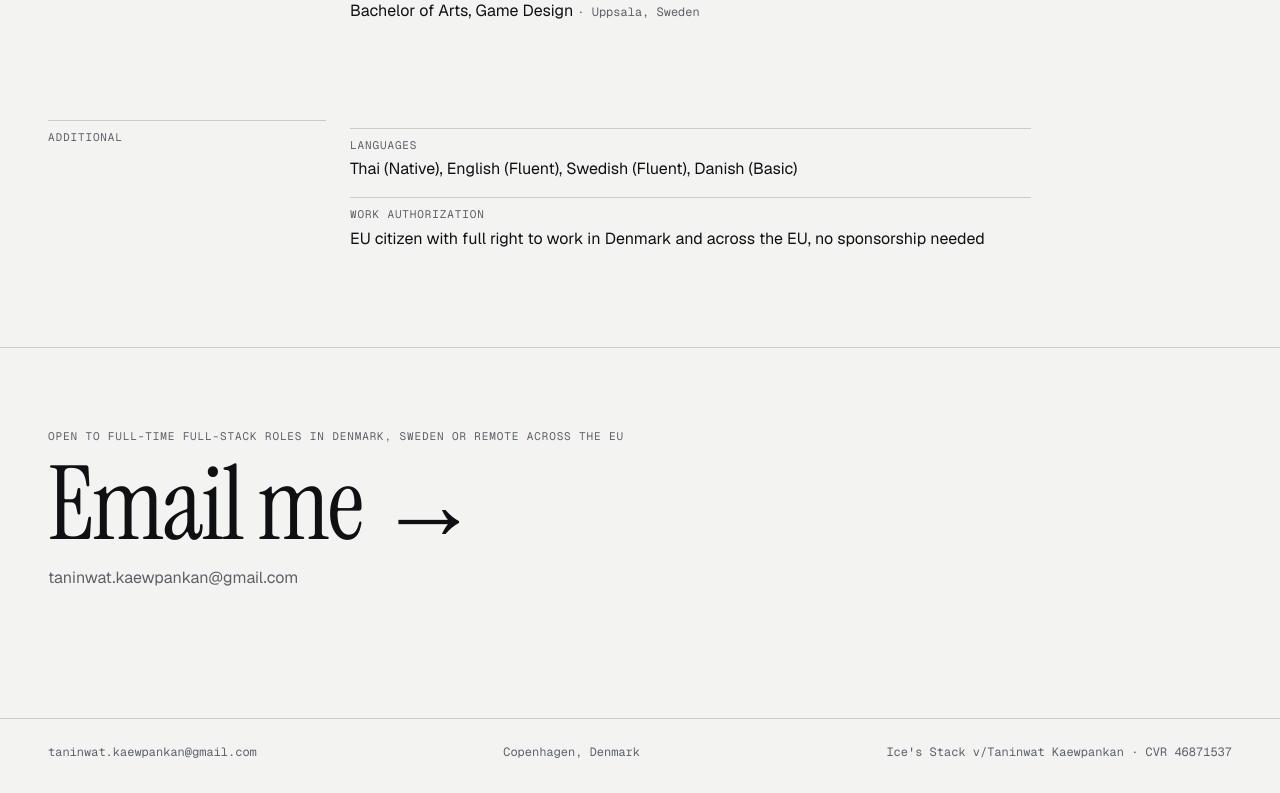
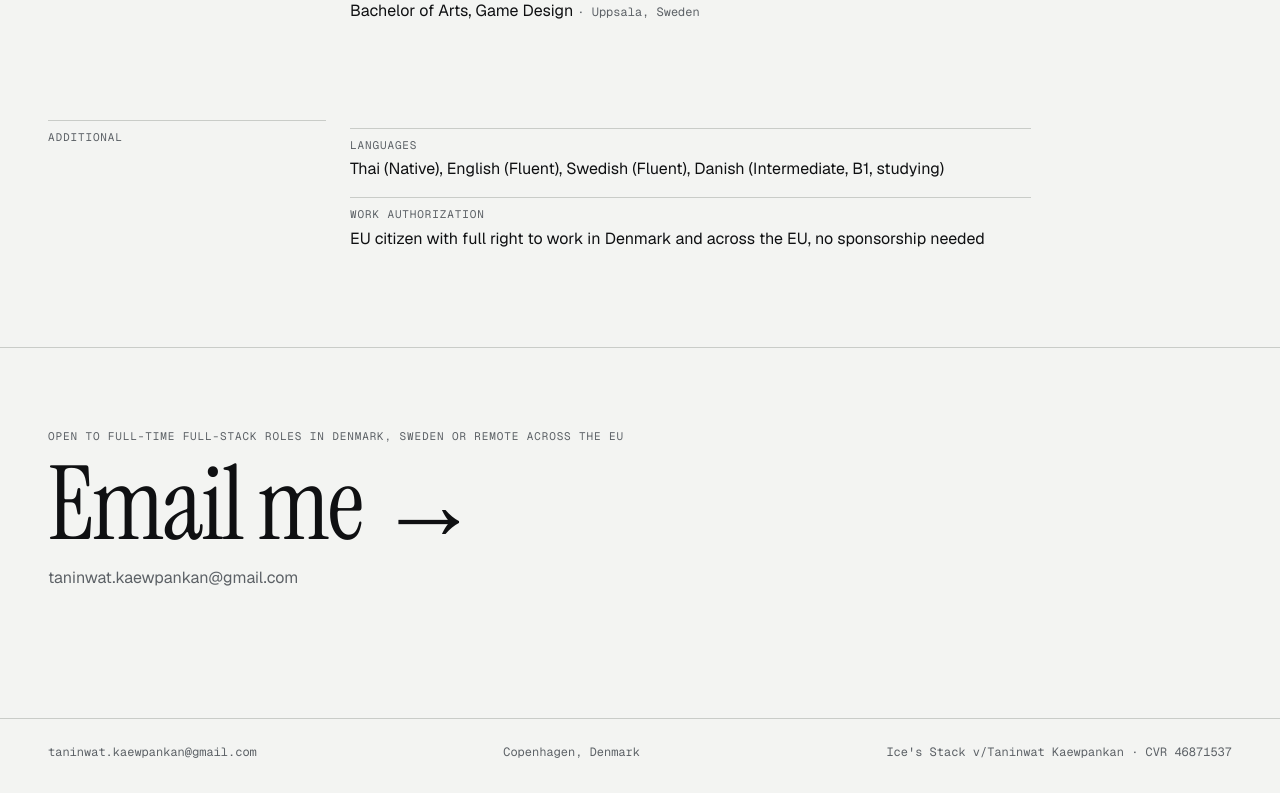
Before and after one commit to Taninwat-55/my-portfolio, a Next.js app: page /cv in a window 1280 px wide. Shown: the part 3540-4333 px from the top of the page. Built offline with nearby package versions, Linux system fonts and the light colour scheme.

Commit message:
CV: Danish at B1, from the DU3 Module 4 placement
The CV said Danish (Basic). The placement on 2026-10-29 put me in DU3
Module 4, around B1, so the CV now says Intermediate, B1, studying.
PDF rebuilt from cvData.

```diff
--- a/app/data.ts
+++ b/app/data.ts
@@ -296,7 +296,7 @@ export const cvData = {
   additional: [
     {
       label: "Languages",
-      value: "Thai (Native), English (Fluent), Swedish (Fluent), Danish (Basic)",
+      value: "Thai (Native), English (Fluent), Swedish (Fluent), Danish (Intermediate, B1, studying)",
     },
     {
       label: "Work authorization",
```
Also changed, not shown: 1 other file (tests, documents, lock files or other folders).
